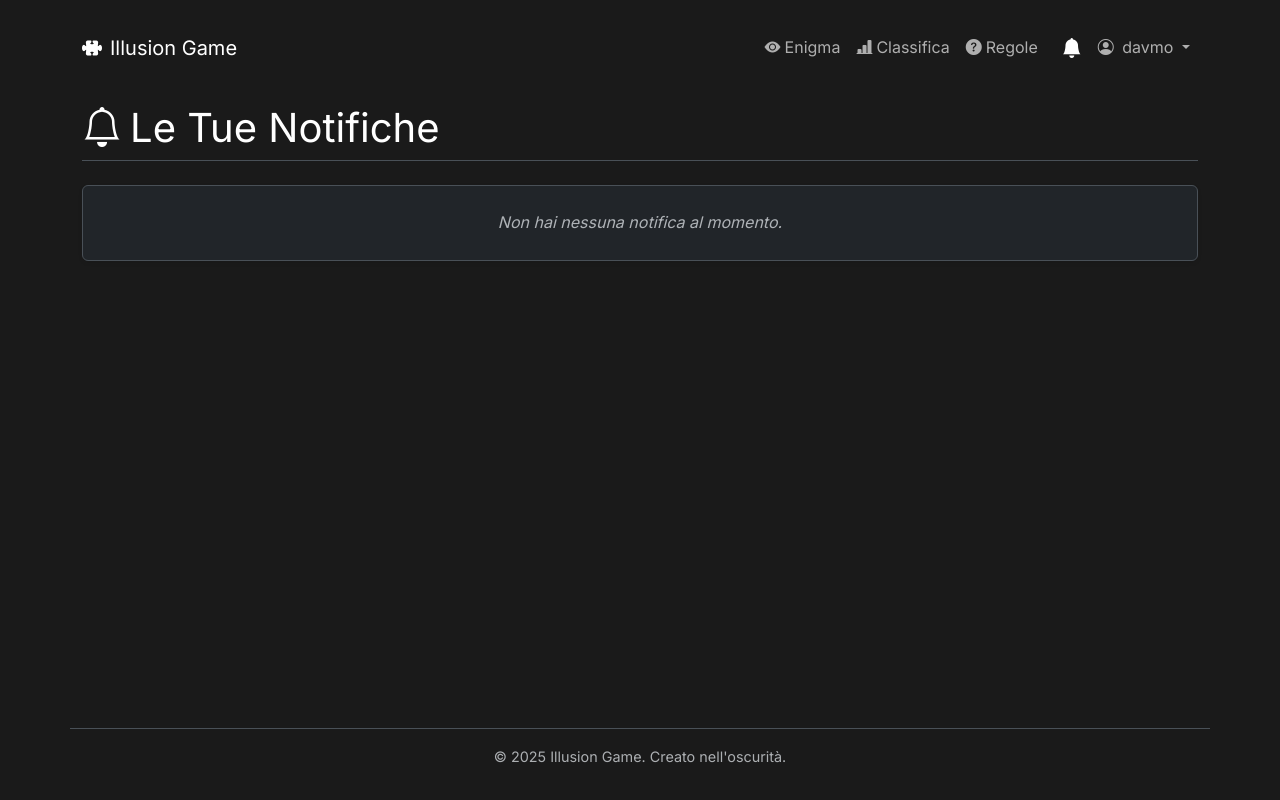
After one commit to davidemoscatelli/progetto_enigmi, a Django app: page /notifiche/ in a window 1280 px wide. The commit adds this page. Run offline with Django 5.2, Linux system fonts and the light colour scheme; a user stored in the database is signed in; data comes from the database, SQL or seed files in the repository; both versions use the stored data as it was after the commit.

Commit message:
Implementazione notifiche

```diff
--- a/enigma_project/settings.py
+++ b/enigma_project/settings.py
@@ -111,6 +111,7 @@ TEMPLATES = [
                 'django.template.context_processors.request',
                 'django.contrib.auth.context_processors.auth',
                 'django.contrib.messages.context_processors.messages',
+                'enigmas.context_processors.unread_notifications_count',
             ],
         },
     },
--- a/enigma_project/urls.py
+++ b/enigma_project/urls.py
@@ -5,6 +5,7 @@ urlpatterns = [
     path('admin/', admin.site.urls),
     # Includi gli URL dell'app 'enigmas' per il percorso radice e altri percorsi
     path('', include('enigmas.urls')),
+
     # Potresti voler separare l'autenticazione, ma per semplicità la lasciamo in enigmas.urls
     # path('accounts/', include('django.contrib.auth.urls')), # Include altri URL di auth se servono
 ]
--- /dev/null
+++ b/enigmas/context_processors.py
@@ -0,0 +1,12 @@
+# enigmas/context_processors.py
+from .models import Notifica
+
+def unread_notifications_count(request):
+    """
+    Aggiunge il conteggio delle notifiche non lette al contesto del template
+    per l'utente autenticato.
+    """
+    count = 0
+    if request.user.is_authenticated:
+        count = Notifica.objects.filter(utente=request.user, letta=False).count()
+    return {'unread_notifications_count': count}
--- a/enigmas/templates/enigmas/base.html
+++ b/enigmas/templates/enigmas/base.html
@@ -2,97 +2,90 @@
 <!DOCTYPE html>
 <html lang="it" data-bs-theme="dark">
 <head>
+    {# ... (Head rimane invariato - meta, title, link css, style) ... #}
     <meta charset="UTF-8">
     <meta name="viewport" content="width=device-width, initial-scale=1.0">
     <title>{% block title %}Illusion Game{% endblock %}</title>
-
     <link rel="preconnect" href="https://fonts.googleapis.com">
     <link rel="preconnect" href="https://fonts.gstatic.com" crossorigin>
     <link href="https://fonts.googleapis.com/css2?family=Inter:wght@400;500;700&display=swap" rel="stylesheet">
     <link href="https://cdn.jsdelivr.net/npm/bootstrap@5.3.3/dist/css/bootstrap.min.css" rel="stylesheet" integrity="sha384-QWTKZyjpPEjISv5WaRU9OFeRpok6YctnYmDr5pNlyT2bRjXh0JMhjY6hW+ALEwIH" crossorigin="anonymous">
-
     <link rel="stylesheet" href="{% static 'enigmas/css/style.css' %}">
-
     <link rel="stylesheet" href="https://cdn.jsdelivr.net/npm/bootstrap-icons@1.11.3/font/bootstrap-icons.min.css">
-
-    {# Stili Inline (Considera di spostarli in style.css) #}
     <style>
-        body {
-            font-family: 'Inter', sans-serif;
-            background-color: #1a1a1a;
-            display: flex;
-            flex-direction: column;
-            min-height: 100vh;
-        }
-        .flex-grow-1 {
-             flex-grow: 1; /* Fa espandere il container per spingere il footer */
-        }
-        :root[data-bs-theme="dark"] {
-            --bs-body-font-family: 'Inter', sans-serif;
-            --bs-body-font-size: 0.95rem;
-            --bs-body-line-height: 1.6;
-            --bs-danger-rgb: 229, 57, 53;
-            --bs-danger: #e53935;
-            --bs-danger-dark: #c62828;
-            --bs-danger-hover: #c62828;
-        }
-        .btn-danger {
-            --bs-btn-bg: var(--bs-danger);
-            --bs-btn-border-color: var(--bs-danger);
-            --bs-btn-hover-bg: var(--bs-danger-hover);
-            --bs-btn-hover-border-color: var(--bs-danger-dark);
-            --bs-btn-color: #fff;
-            --bs-btn-hover-color: #fff;
-            --bs-btn-active-color: #fff;
-        }
-        .navbar-brand-custom {
-            color: #ffffff !important;
-            font-weight: 700;
-            font-size: 1.4rem;
-        }
-        .navbar-custom {
-            background-color: #0d0d0d !important;
-            border-bottom: 1px solid #444;
-            padding-top: 0.8rem;
-            padding-bottom: 0.8rem;
-        }
-        #countdown-timer {
-            font-family: 'Courier New', Courier, monospace;
-            font-size: 2.2rem;
-            color: #ffcc00;
-            background-color: #212529;
-            padding: 10px 20px;
-            border-radius: 5px;
-            display: inline-block;
-            min-width: 260px;
-            border: 1px solid #444;
-        }
+        body { font-family: 'Inter', sans-serif; background-color: #1a1a1a; display: flex; flex-direction: column; min-height: 100vh; }
+        .flex-grow-1 { flex-grow: 1; }
+        :root[data-bs-theme="dark"] { /* ... variabili ... */ }
+        .btn-danger { /* ... stili bottone ... */ }
+        .navbar-brand-custom { /* ... */ }
+        .navbar-custom { /* ... */ }
+        #countdown-timer { /* ... */ }
+        .navbar .badge { font-size: 0.6em; padding: .3em .5em; vertical-align: top; }
+        /* Spazio tra bell mobile e toggler */
+        .notification-bell-mobile { margin-right: 0.5rem; } /* Aggiusta se serve più/meno spazio */
+         /* Spazio prima della bell desktop */
+        .notification-bell-desktop { margin-left: 0.5rem; }
     </style>
-
     {% block extra_head %}{% endblock %}
 </head>
 <body class="d-flex flex-column">
-    {# Navbar Bootstrap #}
     <nav class="navbar navbar-expand-lg navbar-custom">
         <div class="container">
+            {# 1. Brand (Sempre Sinistra) #}
             <a class="navbar-brand navbar-brand-custom" href="{% url 'enigma_view' %}">
                 <i class="bi bi-puzzle-fill me-2"></i>Illusion Game
             </a>
-            <button class="navbar-toggler" type="button" data-bs-toggle="collapse" data-bs-target="#navbarNav" aria-controls="navbarNav" aria-expanded="false" aria-label="Toggle navigation">
-                <span class="navbar-toggler-icon"></span>
-            </button>
-            <div class="collapse navbar-collapse" id="navbarNav">
+
+            {# 2. Contenitore per Elementi a Destra su Mobile (Bell + Toggler) #}
+            {# ms-auto lo spinge a destra, d-flex li mette in linea #}
+            <div class="d-flex align-items-center ms-auto ms-lg-0"> {# ms-lg-0 lo resetta su large #}
+
+                {# 2a. Campanella Mobile (Visibile < LG) #}
+                {% if user.is_authenticated %}
+                <a class="nav-link position-relative d-lg-none notification-bell-mobile" {# NASCOSTO SU LG+ #}
+                   href="{% url 'lista_notifiche' %}" title="Notifiche">
+                     <i class="bi bi-bell-fill fs-5 text-light"></i> {# Colore esplicito #}
+                     {% if unread_notifications_count > 0 %}
+                         <span class="position-absolute top-0 start-100 translate-middle badge rounded-pill bg-danger">
+                             {{ unread_notifications_count }}
+                             <span class="visually-hidden">notifiche non lette</span>
+                         </span>
+                     {% endif %}
+                 </a>
+                 {% endif %}
+
+                {# 2b. Toggler (Visibile < LG) #}
+                <button class="navbar-toggler" type="button" data-bs-toggle="collapse" data-bs-target="#navbarNavContent" aria-controls="navbarNavContent" aria-expanded="false" aria-label="Toggle navigation">
+                    <span class="navbar-toggler-icon"></span>
+                </button>
+            </div>
+
+            {# 3. Contenuto Collassabile (Links, Bell Desktop, User/Login) #}
+            <div class="collapse navbar-collapse" id="navbarNavContent">
+                {# ms-auto spinge tutto a destra SU LG+ #}
                 <ul class="navbar-nav ms-auto mb-2 mb-lg-0 align-items-center">
                     {% if user.is_authenticated %}
-                        <li class="nav-item">
-                            <a class="nav-link {% if request.resolver_match.url_name == 'enigma_view' %}active{% endif %}" href="{% url 'enigma_view' %}"><i class="bi bi-eye-fill me-1"></i>Enigma</a>
+                        {# Link Principali #}
+                        <li class="nav-item"> <a class="nav-link {% if request.resolver_match.url_name == 'enigma_view' %}active{% endif %}" href="{% url 'enigma_view' %}"><i class="bi bi-eye-fill me-1"></i>Enigma</a> </li>
+                        <li class="nav-item"> <a class="nav-link {% if request.resolver_match.url_name == 'classifica' %}active{% endif %}" href="{% url 'classifica' %}"><i class="bi bi-bar-chart-line-fill me-1"></i>Classifica</a> </li>
+                        <li class="nav-item"> <a class="nav-link {% if request.resolver_match.url_name == 'regole_punteggio' %}active{% endif %}" href="{% url 'regole_punteggio' %}"><i class="bi bi-question-circle-fill me-1"></i>Regole</a> </li>
+
+                        {# Campanella Desktop (Visibile >= LG) #}
+                        <li class="nav-item d-none d-lg-block notification-bell-desktop"> {# NASCOSTO SU < LG, VISIBILE SU LG+ #}
+                            <a class="nav-link position-relative px-2 {% if request.resolver_match.url_name == 'lista_notifiche' %}active{% endif %}"
+                               href="{% url 'lista_notifiche' %}"
+                               title="Notifiche">
+                                 <i class="bi bi-bell-fill fs-5"></i>
+                                 {% if unread_notifications_count > 0 %}
+                                     <span class="position-absolute top-0 start-100 translate-middle badge rounded-pill bg-danger">
+                                         {{ unread_notifications_count }}
+                                         <span class="visually-hidden">notifiche non lette</span>
+                                     </span>
+                                 {% endif %}
+                             </a>
                         </li>
-                        <li class="nav-item">
-                            <a class="nav-link {% if request.resolver_match.url_name == 'classifica' %}active{% endif %}" href="{% url 'classifica' %}"><i class="bi bi-bar-chart-line-fill me-1"></i>Classifica</a>
-                        </li>
-                        <li class="nav-item">
-                            <a class="nav-link {% if request.resolver_match.url_name == 'regole_punteggio' %}active{% endif %}" href="{% url 'regole_punteggio' %}"><i class="bi bi-question-circle-fill me-1"></i>Regole</a>
-                        </li>
+
+                        {# Dropdown Utente #}
                         <li class="nav-item dropdown">
                             <a class="nav-link dropdown-toggle" href="#" role="button" data-bs-toggle="dropdown" aria-expanded="false">
                                 <i class="bi bi-person-circle me-1"></i> {{ user.username }}
@@ -109,20 +102,19 @@
                             </ul>
                         </li>
                     {% else %}
+                        {# Link Login #}
                         <li class="nav-item">
                             <a class="nav-link {% if request.resolver_match.url_name == 'login' %}active{% endif %}" href="{% url 'login' %}"><i class="bi bi-box-arrow-in-right me-1"></i>Login</a>
                         </li>
                     {% endif %}
                 </ul>
-            </div>
-        </div>
+            </div> {# Fine Collapse #}
+        </div> {# Fine Container #}
     </nav>
 
-    {# --- STRUTTURA CORRETTA --- #}
-    {# Contenitore principale Bootstrap che limita la larghezza #}
+    {# Contenitore principale #}
     <div class="container mt-4 mb-5 flex-grow-1">
-
-        {# Mostra i messaggi Django qui, dentro il container ma fuori dal blocco content specifico #}
+        {# Messaggi Django #}
         {% if messages %}
             {% for message in messages %}
             <div class="alert {% if message.tags == 'success' %}alert-success{% elif message.tags == 'warning' %}alert-warning{% elif message.tags == 'error' %}alert-danger{% else %}alert-info{% endif %} alert-dismissible fade show" role="alert">
@@ -131,25 +123,18 @@
             </div>
             {% endfor %}
         {% endif %}
-
-        {# Blocco dove i template figli inseriranno il LORO contenuto specifico #}
-        {% block content %}
-            {# Il contenuto dei template figli (es. le card di enigma_detail) finirà qui #}
-        {% endblock %}
-
-    </div> {# --- FINE div.container --- #}
+        {# Blocco contenuto #}
+        {% block content %}{% endblock %}
+    </div>
 
     {# Footer #}
     <footer class="container text-center text-body-secondary py-3 border-top">
         <p>&copy; {% now "Y" %} Illusion Game. Creato nell'oscurità.</p>
     </footer>
 
-    {# Script Bootstrap JS #}
+    {# Script JS #}
     <script src="https://cdn.jsdelivr.net/npm/bootstrap@5.3.3/dist/js/bootstrap.bundle.min.js" integrity="sha384-YvpcrYf0tY3lHB60NNkmXc5s9fDVZLESaAA55NDzOxhy9GkcIdslK1eN7N6jIeHz" crossorigin="anonymous"></script>
-
-    {# Blocco per script aggiuntivi #}
     {% block extra_scripts %}
-         {# Spostato qui dall'head per best practice #}
          <script src="{% static 'enigmas/js/magnetic-buttons.js' %}"></script>
     {% endblock %}
 </body>
--- /dev/null
+++ b/enigmas/templates/enigmas/lista_notifiche.html
@@ -0,0 +1,43 @@
+{% extends 'enigmas/base.html' %}
+{% load static %}
+
+{% block title %}Le Tue Notifiche{% endblock %}
+
+{% block content %}
+<h2 class="border-bottom pb-2 mb-4 display-6">
+    <i class="bi bi-bell me-2"></i>Le Tue Notifiche
+</h2>
+
+<div class="list-group shadow-sm">
+    {% for notifica in notifiche %}
+        {# Linka se c'è un link, altrimenti è solo testo #}
+        <a href="{{ notifica.link|default:'#' }}" class="list-group-item list-group-item-action d-flex gap-3 py-3 {% if not notifica.letta %}list-group-item-secondary fw-bold{% endif %}" aria-current="true">
+
+            {# Icona basata sul tipo #}
+            <span class="fs-3">
+            {% if notifica.tipo_notifica == notifica.TIPO_NUOVO_ENIGMA %}
+                <i class="bi bi-puzzle text-primary"></i>
+            {% elif notifica.tipo_notifica == notifica.TIPO_BADGE_OTTENUTO %}
+                <i class="bi bi-award text-warning"></i>
+            {% else %}
+                 <i class="bi bi-info-circle text-info"></i>
+            {% endif %}
+            </span>
+
+            <div class="d-flex gap-2 w-100 justify-content-between">
+                <div>
+                    <p class="mb-0 opacity-75">{{ notifica.messaggio }}</p>
+                </div>
+                <small class="opacity-50 text-nowrap">{{ notifica.data_creazione|timesince }} fa</small> {# Mostra quanto tempo fa #}
+            </div>
+        </a>
+    {% empty %}
+        <div class="list-group-item">
+            <p class="text-center text-body-secondary my-3"><em>Non hai nessuna notifica al momento.</em></p>
+        </div>
+    {% endfor %}
+</div>
+
+{# Aggiungere paginazione qui se le notifiche diventano molte #}
+
+{% endblock %}
--- a/enigmas/urls.py
+++ b/enigmas/urls.py
@@ -20,4 +20,5 @@ urlpatterns = [
     # path('register/', views.register_view, name='register'),
     # path('password_reset/', auth_views.PasswordResetView.as_view(), name='password_reset'),
     # ... ecc ...
+    path('notifiche/', views.lista_notifiche, name='lista_notifiche'),
 ]
--- a/enigmas/views.py
+++ b/enigmas/views.py
@@ -6,7 +6,7 @@ from django.urls import reverse_lazy
 from django.utils import timezone
 from django.db.models import Sum
 from django.contrib import messages # Per mostrare messaggi all'utente
-from .models import Enigma, RispostaUtente, Suggerimento, UserBadge
+from .models import Enigma, RispostaUtente, Suggerimento, UserBadge, Notifica
 from .forms import RispostaForm # Creeremo questo form tra poco
 from django.contrib.auth.models import User
 from django.http import JsonResponse, Http404, HttpResponseForbidden
@@ -285,3 +285,25 @@ def my_profile_view(request):
     """Reindirizza alla pagina del profilo dell'utente loggato."""
     # Questo evita di dover passare l'username nell'URL per il proprio profilo
     return redirect('profile_view', username=request.user.username)
+
+@login_required
+def lista_notifiche(request):
+    """
+    Mostra l'elenco delle notifiche per l'utente loggato
+    e le segna tutte come lette.
+    """
+    # Recupera tutte le notifiche, le più recenti prima
+    notifiche = Notifica.objects.filter(utente=request.user).order_by('-data_creazione')
+
+    # Segna come lette quelle non ancora lette PRIMA di passarle al template
+    # Così nel template possiamo ancora distinguerle se vogliamo, ma il contatore si azzererà
+    unread_notifications = notifiche.filter(letta=False)
+    unread_notifications_count_now = unread_notifications.count() # Conteggio prima di aggiornare
+    if unread_notifications_count_now > 0:
+        unread_notifications.update(letta=True)
+        print(f"INFO: Segnate {unread_notifications_count_now} notifiche come lette per {request.user.username}")
+
+    context = {
+        'notifiche': notifiche
+    }
+    return render(request, 'enigmas/lista_notifiche.html', context)
```
Also changed, not shown: enigmas/admin.py (+44 -21 lines), enigmas/models.py (+38 -1 lines), enigmas/signals.py (+55 -1 lines), enigmas/templates/enigmas/enigma_detail.html (+25 -19 lines), db.sqlite3, enigmas/migrations/0006_notifica.py (added), enigmas/migrations/0007_enigma_notifica_inviata.py (added).
